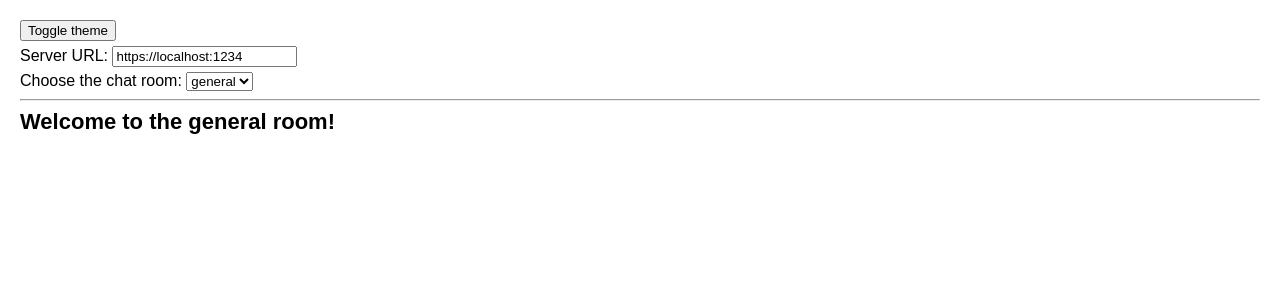
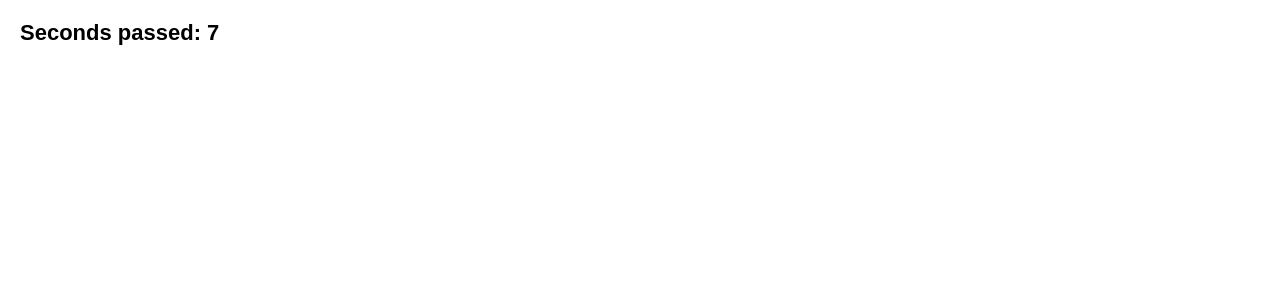
Before and after one commit to vladislav0sidorov/Solution-for-university, a React (Vite) app: page / in a window 1280 px wide. Shown: the top 300 px of the page. Built offline with nearby package versions, Linux system fonts and the light colour scheme.

Commit message:
4_8_1 Extract a useCounter Hook

```diff
--- a/src/App.tsx
+++ b/src/App.tsx
@@ -1,42 +1,19 @@
-// 4_7_3 Fix a reconnecting chat
+// 4_8_1 Extract a useCounter Hook
 /*
-  В этом примере каждый раз, когда вы нажимаете кнопку "Toggle theme", чат переподключается. Почему это происходит? Исправьте ошибку, чтобы чат переподключался только тогда, когда вы редактируете URL сервера или выбираете другой чат.
+  Этот компонент использует переменную состояния и Эффект для отображения числа, которое увеличивается каждую секунду. Извлеките эту логику в пользовательский хук под названием useCounter. Ваша цель состоит в том, чтобы реализация компонента Counter выглядела именно так:
 
-  Относитесь к chat.ts как к внешней сторонней библиотеке: вы можете обратиться к ней, чтобы проверить ее API, но не редактируйте ее.
+  import { useCounter } from "./useCounter";
+
+  export default function Counter() {
+    const count = useCounter();
+    return <h1>Seconds passed: {count}</h1>;
+  }
+
 */
 
-import { useState, useMemo } from 'react'
-import ChatRoom from './ChatRoom.js'
+import { useCounter } from './useCounter'
 
-export default function App() {
-  const [isDark, setIsDark] = useState(false)
-  const [roomId, setRoomId] = useState('general')
-  const [serverUrl, setServerUrl] = useState('https://localhost:1234')
-
-  const options = useMemo(
-    () => ({
-      serverUrl: serverUrl,
-      roomId: roomId
-    }),
-    [serverUrl, roomId]
-  )
-
-  return (
-    <div className={isDark ? 'dark' : 'light'}>
-      <button onClick={() => setIsDark(!isDark)}>Toggle theme</button>
-      <label>
-        Server URL: <input value={serverUrl} onChange={e => setServerUrl(e.target.value)} />
-      </label>
-      <label>
-        Choose the chat room:{' '}
-        <select value={roomId} onChange={e => setRoomId(e.target.value)}>
-          <option value="general">general</option>
-          <option value="travel">travel</option>
-          <option value="music">music</option>
-        </select>
-      </label>
-      <hr />
-      <ChatRoom options={options} />
-    </div>
-  )
+export default function Counter() {
+  const count = useCounter()
+  return <h1>Seconds passed: {count}</h1>
 }
--- /dev/null
+++ b/src/useCounter.ts
@@ -0,0 +1,14 @@
+import { useState, useEffect } from 'react';
+
+export function useCounter() {
+    const [count, setCount] = useState(0);
+
+    useEffect(() => {
+        const id = setInterval(() => {
+            setCount(c => c + 1);
+        }, 1000);
+        return () => clearInterval(id);
+    }, []);
+
+    return count;
+}
```
